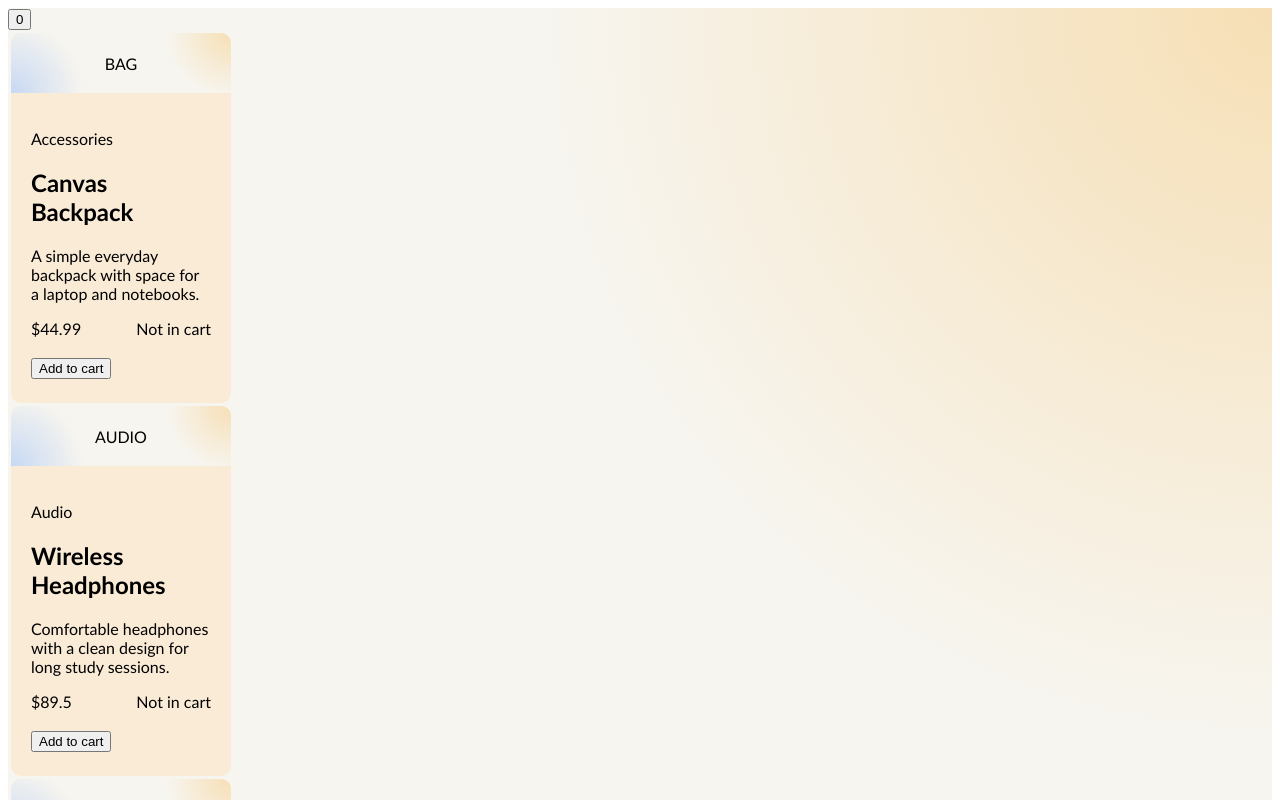
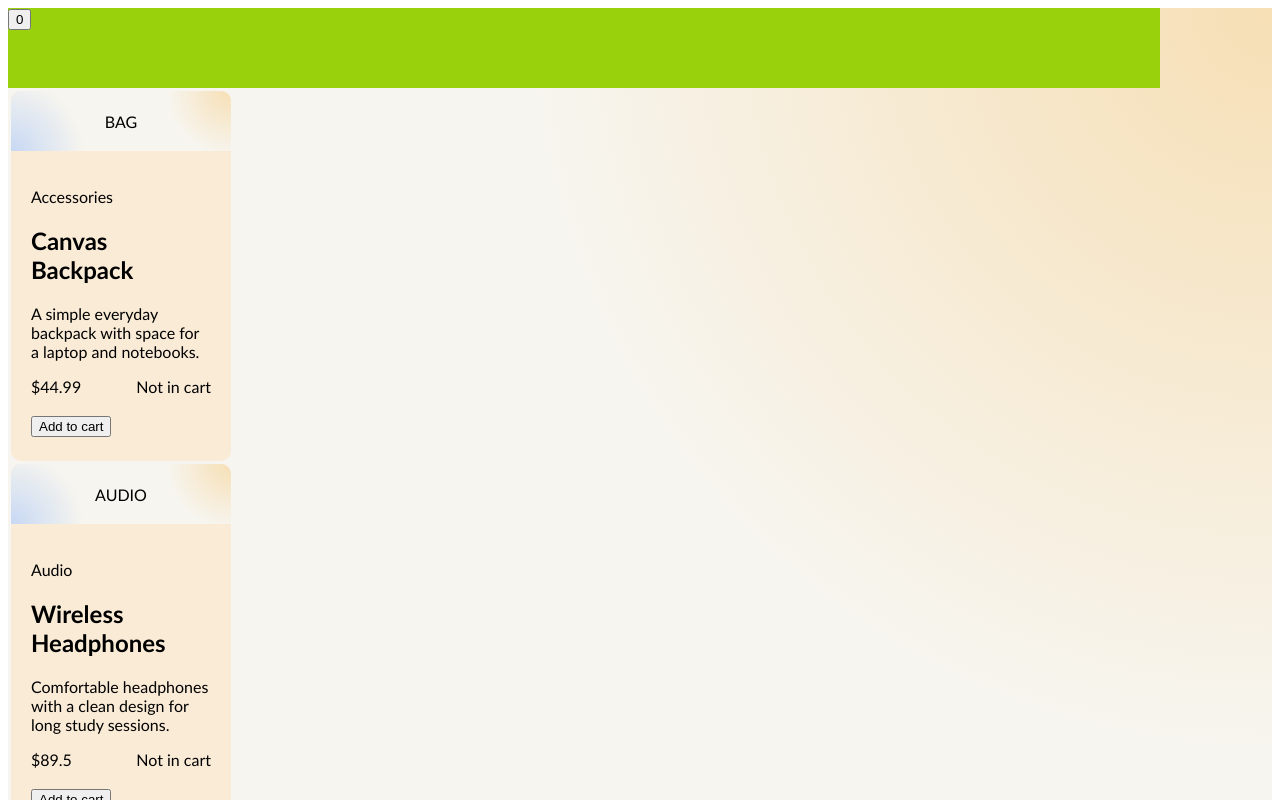
Before and after one commit to yossiL16/basic-store, a React (Vite) app: page / in a window 1280 px wide. Shown: the top 800 px of the page. Built offline with nearby package versions, Linux system fonts and the light colour scheme.

Commit message:
create navbar and add button of sum in cart

```diff
--- a/src/App.css
+++ b/src/App.css
@@ -1,3 +1,10 @@
+.nav-bar {
+    background: #99d10c;
+    height: 5em;
+    width: 90vw;
+
+}
+
 .crad {
     height: 370px;
     width: 220px;
@@ -27,9 +34,18 @@
 
 .card-cart {
     background-color: bisque;
+    border-radius: 10px;
+
+}
+
+.cart-page {
+    height: 100vh;
 }
 
 #root {
     background: radial-gradient(circle at top right, rgba(245, 196, 110, .45), transparent 28%), radial-gradient(circle at bottom left, rgba(87, 150, 255, .3), transparent 32%), #f7f5ef;
     font-family: Trebuchet MS, Segoe UI, sans-serif;
+    margin: 0;
+    padding: 0;
+    box-sizing: border-box;
 }
--- a/src/App.jsx
+++ b/src/App.jsx
@@ -1,14 +1,15 @@
-import { useState } from 'react'
 import { BrowserRouter, Routes, Route } from "react-router-dom"
 import './App.css'
 import Shop from './pages/Shop'
 import Cart from './pages/Cart'
+import NavBar from "./components/NavBar"
 
 function App() {
 
 
   return (
     <BrowserRouter>
+    <NavBar />
     <Routes>
       <Route path='/' element={<Shop />} />
       <Route path='/Cart' element={<Cart />}/>
--- /dev/null
+++ b/src/components/NavBar.jsx
@@ -0,0 +1,21 @@
+import { useProduct } from '../manage'
+import { useNavigate } from 'react-router-dom'
+
+export default function NavBar() {
+
+      const navigate = useNavigate();
+    const count = useProduct((state) => state.count)
+
+    function handleCart(){
+        navigate('/Cart')
+    }
+
+  return (
+
+    <div className='nav-bar'>
+        <nav>
+          <button onClick={handleCart}>{count}</button>
+        </nav>
+    </div>
+  )
+}
--- a/src/pages/Shop.jsx
+++ b/src/pages/Shop.jsx
@@ -1,26 +1,11 @@
 import React from 'react'
 import Card from '../components/Card'
 import data from '../../public/data.json'
-import { useProduct } from '../manage'
-import { useNavigate } from 'react-router-dom'
 
 export default function Shop() {
 
-    const navigate = useNavigate();
-    const count = useProduct((state) => state.count)
-
-    function handleCart(){
-        navigate('/Cart')
-    }
-
-
-
-
   return (
     <div>
-        <nav>
-            <button onClick={handleCart}>{count}</button>
-        </nav>
         {data.map((item) => {
             return (
                 <Card
```
